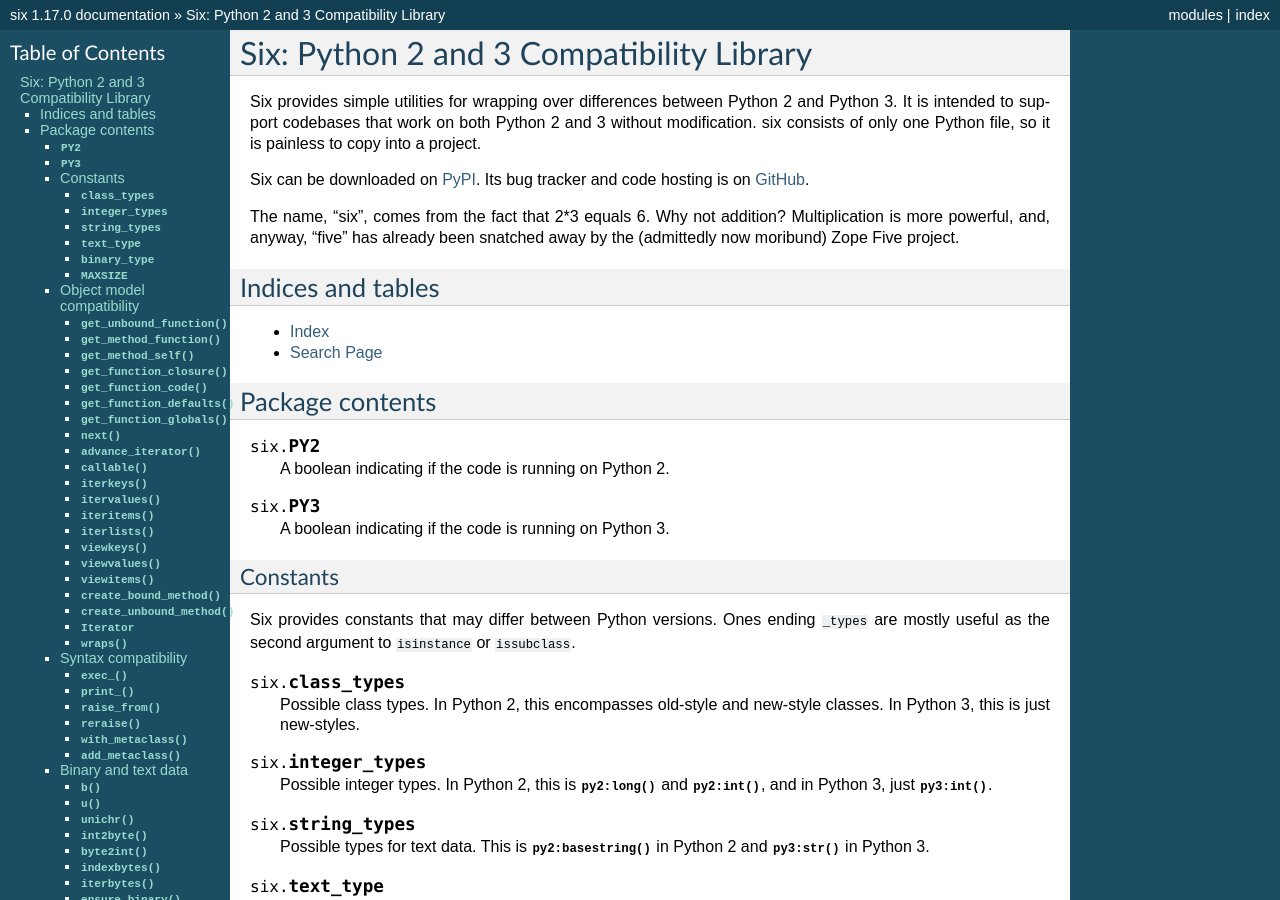
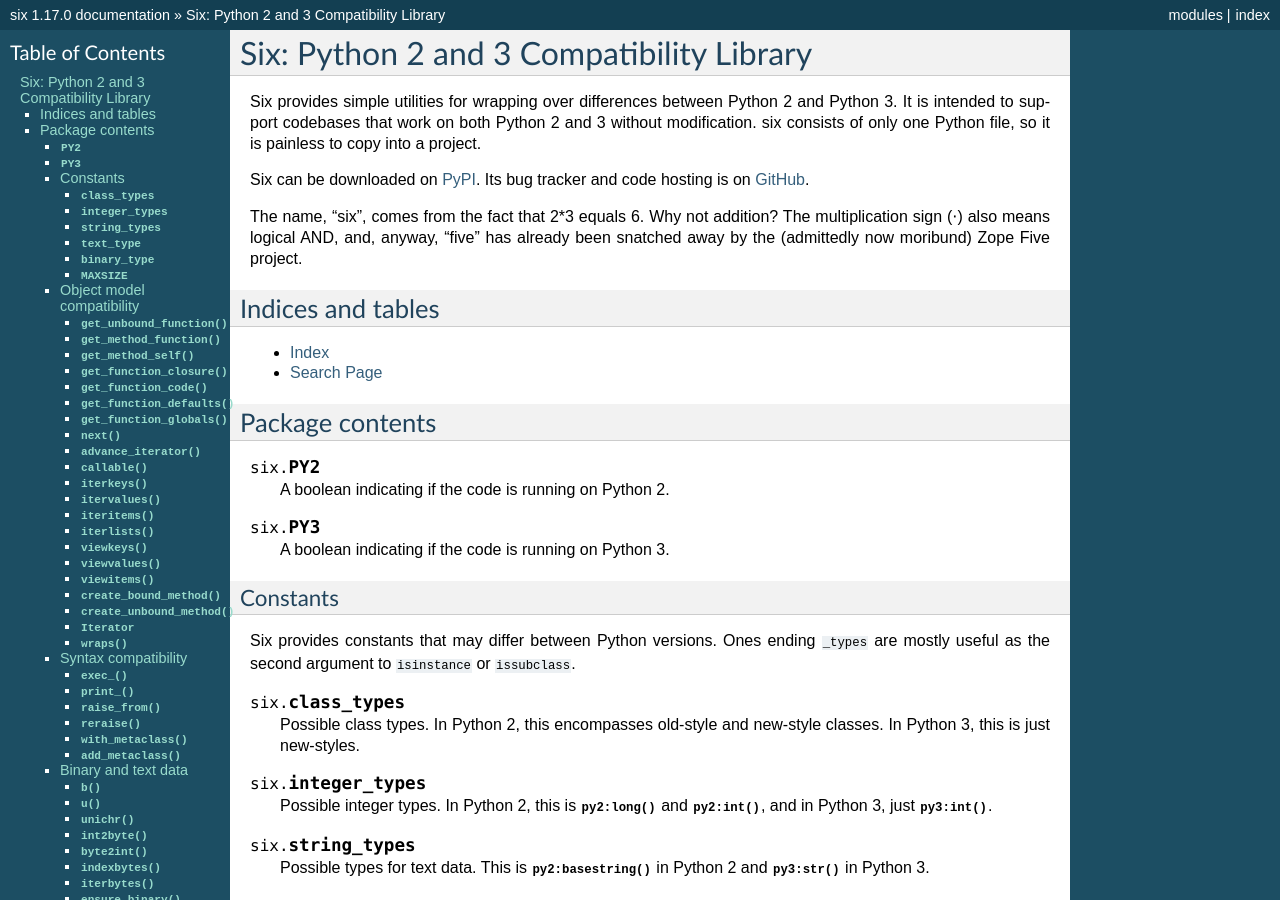
Before and after one commit to benjaminp/six, a Sphinx documentation site: the page built from documentation/index.rst, in a window 1280 px wide and 900 px high. Built offline with Sphinx 7.4.7, drawn with Linux system fonts in a browser that asks for light colours.

Commit message:
Better reason for the name "six"

```diff
--- a/documentation/index.rst
+++ b/documentation/index.rst
@@ -16,9 +16,9 @@ to copy into a project.
 Six can be downloaded on `PyPI <https://pypi.python.org/pypi/six/>`_.  Its bug
 tracker and code hosting is on `GitHub <https://github.com/benjaminp/six>`_.
 
-The name, "six", comes from the fact that 2*3 equals 6.  Why not addition?
-Multiplication is more powerful, and, anyway, "five" has already been snatched
-away by the (admittedly now moribund) Zope Five project.
+The name, "six", comes from the fact that 2*3 equals 6. Why not addition?  The
+multiplication sign (⋅) also means logical AND, and, anyway, "five" has already
+been snatched away by the (admittedly now moribund) Zope Five project.
 
 
 Indices and tables
```
